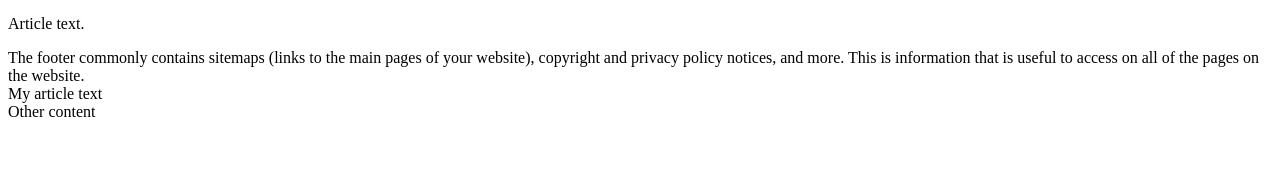
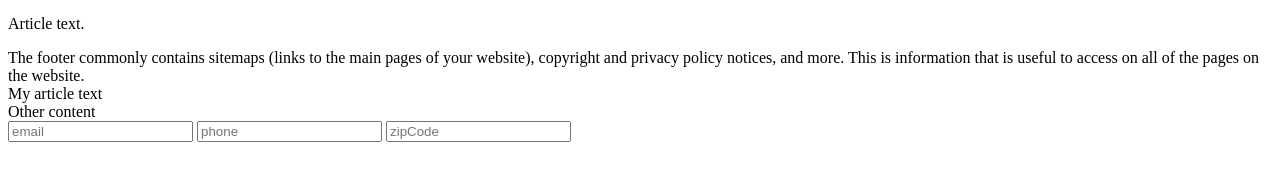
Before and after one commit to Keshav04042001/Git-practice, a plain HTML site: page index.html in a window 1280 px wide. Shown: the part 70-250 px from the top of the page. Drawn offline with Linux system fonts and the light colour scheme.

Commit message:
Update index.html

```diff
--- a/index.html
+++ b/index.html
@@ -36,5 +36,10 @@
              <div>Other content</div>
           </section>
        </main> <!-- Day2 -->
+      <form action="">
+   <input type="email" name="email" placeholder="email">
+   <input type="tel" name="phone" placeholder="phone">
+   <input type="number" name="zipCode" placeholder="zipCode">
+</form> <!-- Day3 -->
   </body>
 </html>
```
